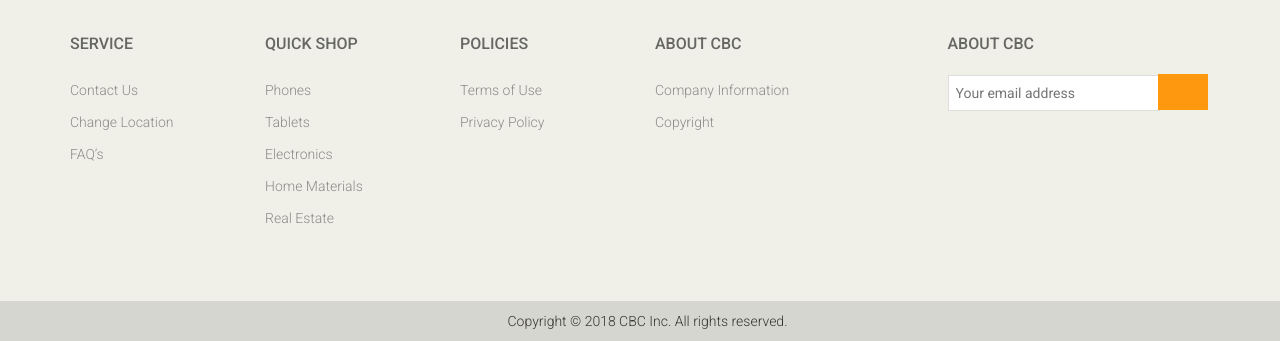
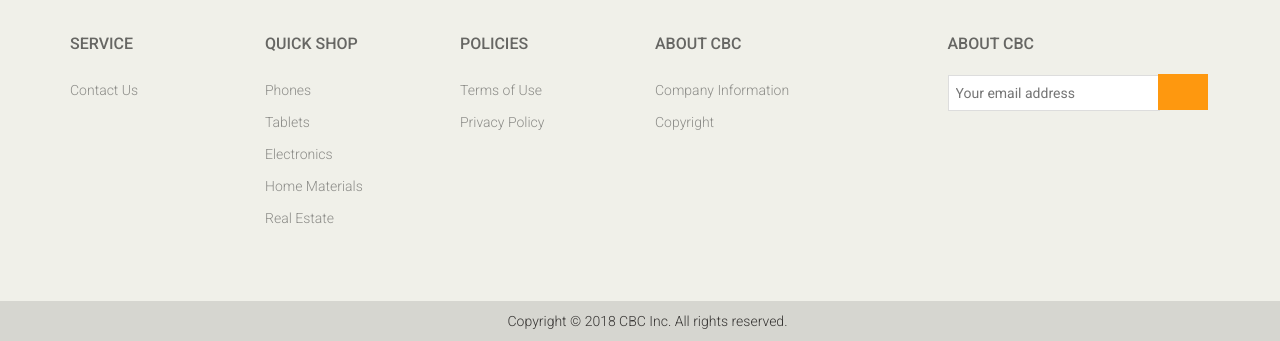
Before and after one commit to Oladiman/ONGOING, a Django app: page / in a window 1280 px wide. Shown: the part 847-1188 px from the top of the page. Run offline with Django 3.2, Linux system fonts and the light colour scheme; data comes from the database, SQL or seed files in the repository; some web fonts are replaced.

Commit message:
Update base.html

```diff
--- a/templates/base.html
+++ b/templates/base.html
@@ -245,13 +245,7 @@
                             <h2>Service</h2>
                             <ul class="nav nav-pills nav-stacked">
                                 <li>
-                                    <a href="#">Contact Us</a>
-                                </li>
-                                <li>
-                                    <a href="#">Change Location</a>
-                                </li>
-                                <li>
-                                    <a href="#">FAQ’s</a>
+                                    <a href="/contact-us.html">Contact Us</a>
                                 </li>
                             </ul>
                         </div>
```
